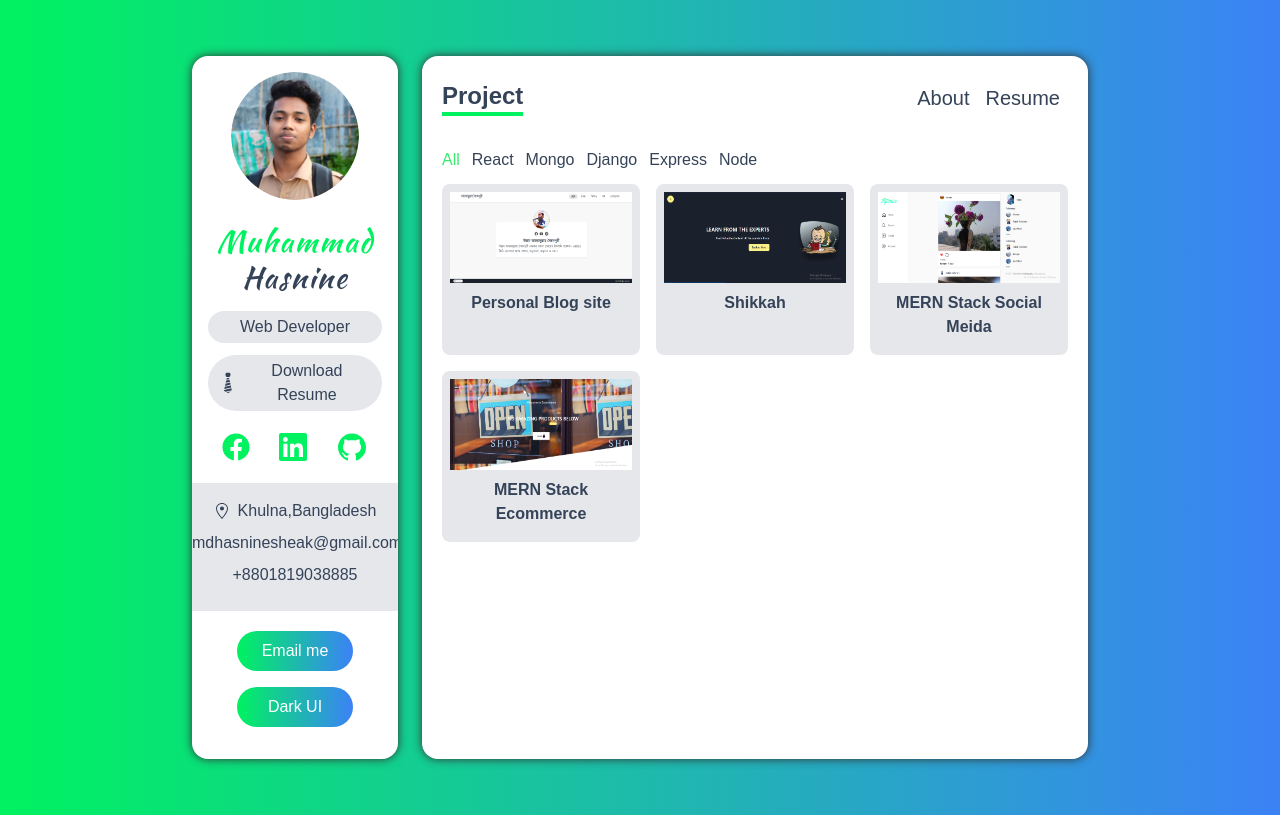
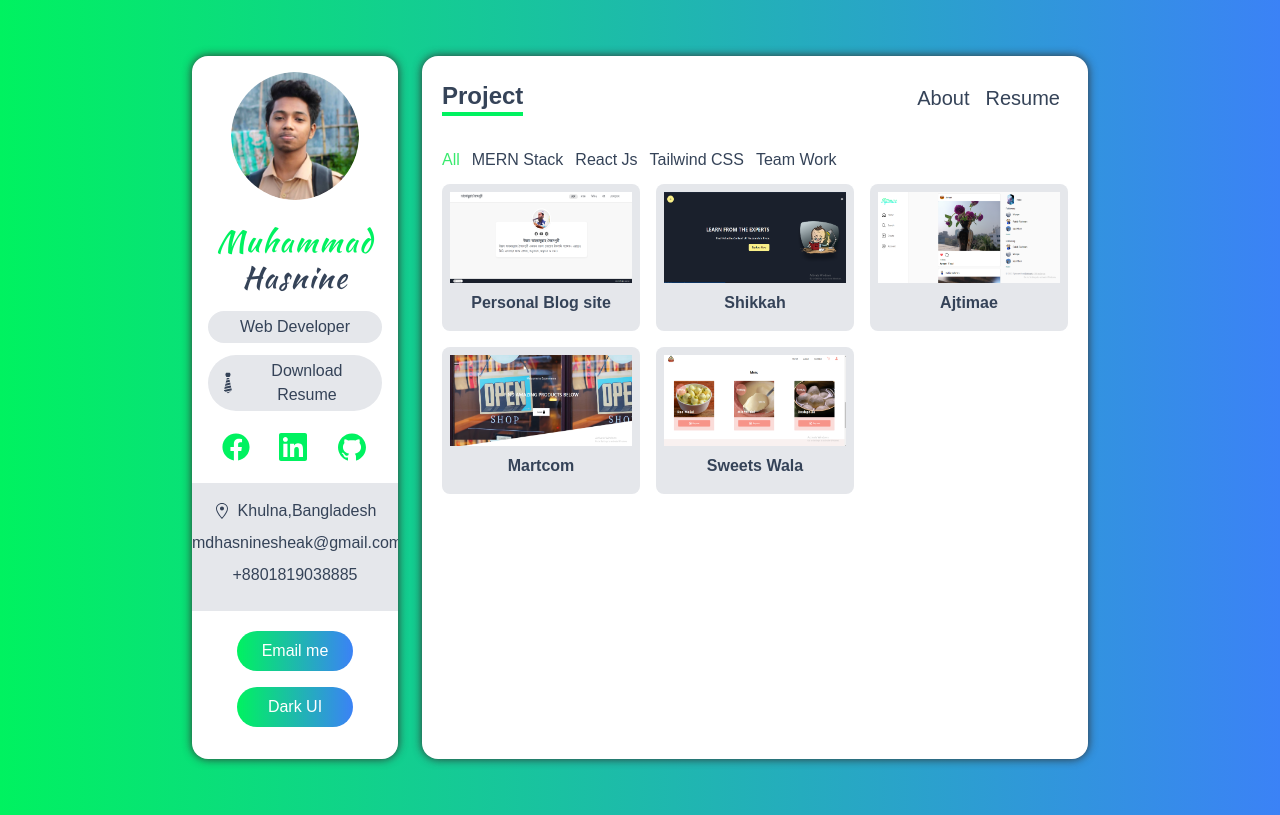
Before and after one commit to muhammadHasnine/portfolio, a Next.js app: page /project in a window 1280 px wide. Built offline with nearby package versions, Linux system fonts and the light colour scheme; a web font is replaced by a local one.

Commit message:
update project description

```diff
--- a/components/Navbar.tsx
+++ b/components/Navbar.tsx
@@ -4,6 +4,7 @@ import { useRouter } from "next/router"
 
 
 const NavItem:FunctionComponent<{setactiveItem:Function,activeItem:string,route:string,name:string}> = ({setactiveItem,activeItem,route,name})=>{
+
   return activeItem !== name ? (
     <Link href={route}>
       <a>
@@ -20,7 +21,7 @@ const NavItem:FunctionComponent<{setactiveItem:Function,activeItem:string,route:
 const Navbar = () => {
   const {pathname} = useRouter()
   const [activeItem, setactiveItem] = useState('')
-  useEffect(()=>{
+  useEffect( () =>{
     if(pathname === "/"){
       setactiveItem("About")
     }
--- a/components/Project_Card.tsx
+++ b/components/Project_Card.tsx
@@ -19,7 +19,11 @@ const Project_Card: FunctionComponent<{ project: IProject ,showDetails:number|nu
   showDetails,
   setshowDetails
 }) => {
-
+  const createMarkup = () =>{
+    return{
+      __html:description
+    }
+  }
   return (
     <div>
       <Image
@@ -36,7 +40,7 @@ const Project_Card: FunctionComponent<{ project: IProject ,showDetails:number|nu
       />
       <p className="text-center my-2 font-bold">{name}</p>
       {showDetails === id && (
-        <div className="absolute top-0 left-0 z-10 bg-[#cfcfcf9c] dark:bg-[#252529c3] w-full h-[200vh] md:h-[138vh]">
+        <div className="absolute top-0 left-0 z-10 bg-[#cfcfcf9c] dark:bg-[#252529c3] w-full h-[200vh] md:h-[138vh]" onClick={() => setshowDetails(null)}>
         <div  className="absolute top-[50%] md:top-[21%] left-[5%] md:left-[34%] z-10 grid w-[90%] md:w-[50%] h-auto p-2 md:p-10 text-black bg-gray-100 md:grid-cols-2 gap-x-12 dark:text-white rounded-lg dark:bg-black-100">
           <motion.div variants={stagger} initial='initial' animate='animate' >
            <motion.div variants={fadeInUp}  className='border-4 border-[#5ffdc6ca] dark:border-gray-100' >
@@ -69,7 +73,7 @@ const Project_Card: FunctionComponent<{ project: IProject ,showDetails:number|nu
           </motion.div>
           <motion.div variants={stagger} initial='initial' animate='animate'>
             <motion.h2 variants={fadeInUp} className="mb-3 text-xl md:text-2xl font-medium">{name}</motion.h2>
-            <motion.h3 variants={fadeInUp} className="mb-3 font-medium">{description}</motion.h3>
+            <motion.h3 variants={fadeInUp} className="mb-3 font-medium h-[150px] overflow-x-auto" dangerouslySetInnerHTML={createMarkup()}/>
             <motion.div variants={fadeInUp} className="flex flex-wrap mt-5 space-x-2 text-sm tracking-wide">
               {key_techs.map((items) => (
                 <span
--- a/components/Project_Navbar.tsx
+++ b/components/Project_Navbar.tsx
@@ -23,11 +23,10 @@ const Project_Navbar:FunctionComponent<{
   return (
     <div className="list-none flex flex-wrap  space-x-3 ">
         <Navitem value="all"{...props}/>
-        <Navitem value="react"{...props}/>
-        <Navitem value="mongo"{...props}/>
-        <Navitem value="django"{...props}/>
-        <Navitem value="express"{...props}/>
-        <Navitem value="node"{...props}/>
+        <Navitem value="MERN Stack"{...props}/>
+        <Navitem value="React Js"{...props}/>
+        <Navitem value="Tailwind CSS"{...props}/>
+        <Navitem value="Team Work"{...props}/>
     </div>
   )
 }
--- a/data.ts
+++ b/data.ts
@@ -90,42 +90,52 @@ export const projects: IProject[] = [
     id:1,
     name: "Personal Blog site",
     description:
-      "In this app a person can post his Articles, Books , Videos. It is a CMS app that why a person can handel all those things by him self easily. Me and my Friend Khan Afif Farhan Develop this App.",
+      `This project is a personal blog website that was built by a team using the MERN stack. The site includes an admin panel for site administrators to manipulate posts, videos, and books. It features tools for creating, editing, and deleting posts, managing user accounts, and site settings. The site has a modern and dynamic web interface that makes it easy to manage content and share it with the audience. Admins can upload and display videos on a dedicated page for viewers to watch and create a book list page to display recommended books. This was a collaborative effort between you and your friend to design, build, and launch the website.`,
     image_path: "/images/ahmadullah-saidpury.png",
     deployed_url: "https://ahmadullahsaidpury.netlify.app/",
     github_url: "https://github.com/muhammadHasnine",
-    category: ["react","node","mongo","express"],
+    category: ["MERN Stack","Team Work"],
     key_techs: [ "Mongo DB","Express","React js", "Node js","Redux"],
   },
   {
     id:2,
     name: "Shikkah",
     description:
-      "This is a MERN Stack supscription based learning web application. Design and developed responsive frontend, built backend and integrated frontend with backend and deploy to production.",
+      "Shikkah is a course selling website built using the MERN stack (MongoDB, Express, React, and Node.js). The site uses the Stripe subscription payment system and includes an admin panel to maintain the website. User authentication is implemented using JWT tokens, and the site features user login and logout functionality. The frontend UI is built using Chakra UI, and Redux toolkit is used to manage the state of the application. Overall, the project provides a seamless experience for users to purchase courses and for admins to manage the website.",
     image_path: "/images/shikkah.png",
     deployed_url: "https://shikkah.vercel.app",
     github_url: "https://github.com/muhammadHasnine",
-    category: ["react","node","mongo","express"],
-    key_techs: [ "Mongo DB","Express","React js", "Node js","Redux"],
+    category: ["MERN Stack"],
+    key_techs: [ "Mongo DB","Express","React js", "Node js","Redux-toolkit","Stripe","Chakra UI","Cloudinary","Nodemailer","JWT","React Hot Toast","CORS"],
   },
   {
     id:3,
-    name: "MERN Stack Social Meida",
-    description:`Developed responsive frontend UI, built backend and encountered some logical challenges such as like, comment, follow. Integrated frontend with backend and deploy to production.`,
+    name: "Ajtimae",
+    description:`Ajtimae is a social media website built using the MERN stack (MongoDB, Express, React, and Node.js). The site includes a login/logout system and features like, comment, and follow functionality for users to interact with each other. Users can create posts through their profiles, maintain their profiles by changing their profile picture, name, and email, and can reset their password using NodeMailer. Images are stored in Cloudinary, and Redux toolkit is used to manage the state of the application. Overall, the project provides a modern and dynamic social media experience for users to interact and share content with each other.`,
     image_path: "/images/ajtimae.png",
     deployed_url: "https://ajtimae.netlify.app",
     github_url: "https://github.com/muhammadHasnine",
-    category: ["react","node","mongo","express"],
-    key_techs: [ "Mongo DB","Express","React js", "Node js","Redux"],
+    category: ["MERN Stack"],
+    key_techs: [ "Mongo DB","Express","React js", "Node js","Redux-toolkit","Cloudinary","JWT","React Toastify","CORS"],
   },
   {
     id:4,
-    name: "MERN Stack Ecommerce",
-    description:"Developed responsive dynamic frontend UI, built backend, integrated frontend with backend and deploy to production.",
+    name: "Martcom",
+    description:"Martcom is an ecommerce website built using the MERN stack (MongoDB, Express, React, and Node.js). The site includes all the necessary functionalities required to run an ecommerce business, such as product listings, shopping cart, checkout, payment gateway integration, order tracking, and customer reviews. The site also includes a user registration and login system for customers to manage their orders and payment information. The project provides a seamless and user-friendly ecommerce experience for customers to shop for products and for the site owner to manage their business efficiently.",
     image_path: "/images/ecommerce.png",
     deployed_url: "https://martcom.vercel.app/",
     github_url: "https://github.com/muhammadHasnine",
-    category: ["react","node","mongo","express"],
-    key_techs: [ "Mongo DB","Express","React js", "Node js","Redux"],
+    category: ["MERN Stack","Tailwind CSS"],
+    key_techs: [ "Mongo DB","Express","React js", "Node js","Redux","Cloudinary","JWT","React Toastify","CORS","Tailwind CSS",],
+  },
+  {
+    id:5,
+    name: "Sweets Wala",
+    description:"Sweet wala is a web-based platform for selling sweets, built using the MERN (MongoDB, Express, React, Node.js) stack. The frontend of the website has been completed, while the backend is still under development. Once fully functional, the website will offer a user-friendly interface that allows customers to browse and purchase sweets from a variety of vendors. The website will leverage the power of MongoDB for data storage, Express for server-side web application framework, React for frontend development, and Node.js for server-side JavaScript. With this technology stack, Sweet wala will be a robust and scalable solution that provides an engaging shopping experience for customers.",
+    image_path: "/images/sweets-wala.png",
+    deployed_url: "https://sweets-wala.netlify.app/",
+    github_url: "https://github.com/muhammadHasnine",
+    category: ["React Js"],
+    key_techs: [ "React js","Framer motion"],
   },
 ];
--- a/pages/index.tsx
+++ b/pages/index.tsx
@@ -13,7 +13,7 @@ const About= () => {
         </title>
       </Head>
       <h6 className="my-3 font-medium">
-      I&#39;m Hasnine, a MERN Stack web developer with expertise in Next.js. With my diploma in computer engineering and experience in bug fixing and collaborating with teams, I&#39;ve honed my skills in creating dynamic and responsive web applications that are not only user-friendly but also scalable.
+      Hi there, I&#39;m Hasnine - a skilled web developer with expertise in the MERN Stack and Next.js. My educational background is Diploma in computer engineering, combined with hands-on experience in collaborative software development and bug fixing, has enabled me to create highly responsive and dynamic web applications that are both user-friendly and scalable. I take great pride in crafting custom solutions that meet and exceed client expectations, all while adhering to the latest industry standards and best practices.
       </h6>
       <div
         className="flex-grow p-4 mt-5 bg-gray-400 dark:bg-black-100"
--- a/type.ts
+++ b/type.ts
@@ -22,4 +22,4 @@ export interface IProject {
     category:Category[];
     key_techs:string[];
 }
-export type Category = "react" | "node" | "express" | "django" | "mongo"
+export type Category = "MERN Stack" | "React Js" | "Tailwind CSS" | "Team Work"
```
Also changed, not shown: public/images/sweets-wala.png (added).
